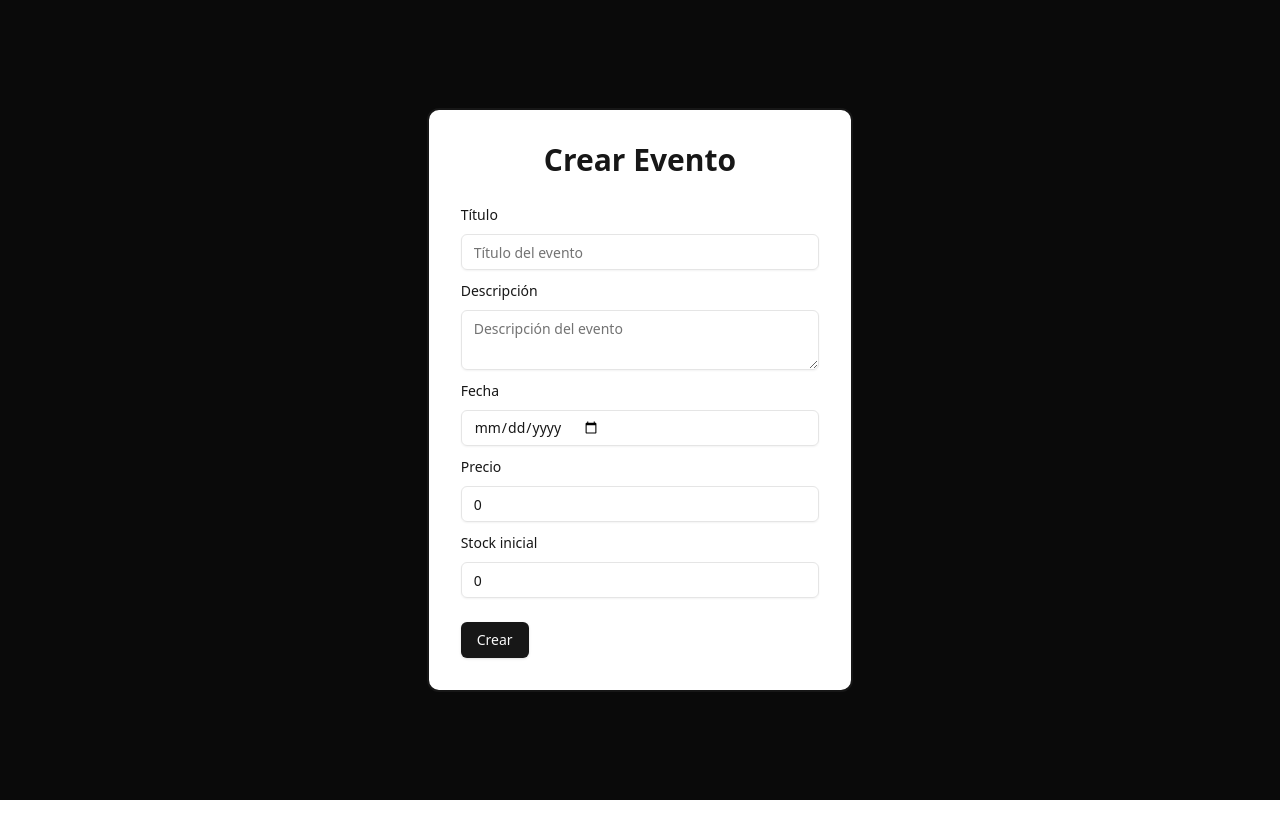
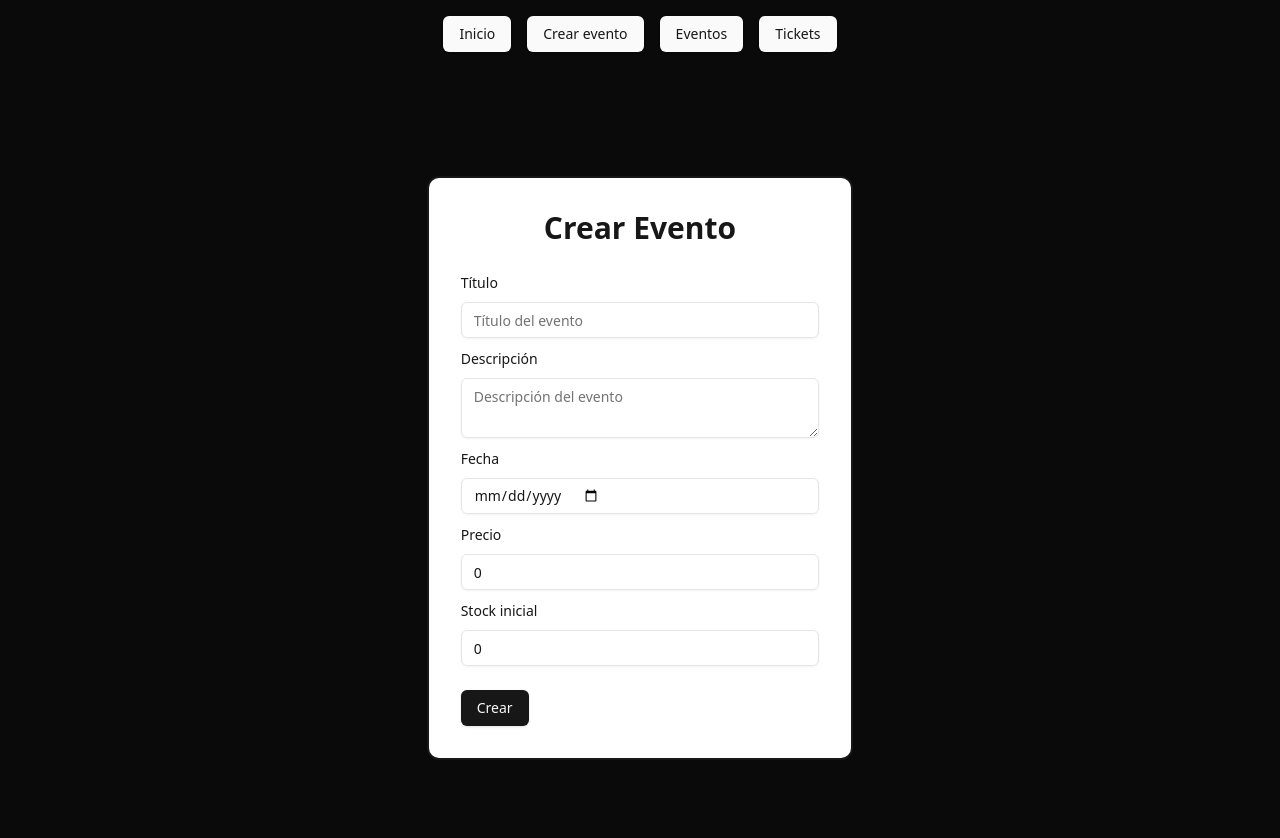
Before and after one commit to BenjaRubio/ticket-seller, a Next.js app: page /admin/events in a window 1280 px wide. Shown: the top 838 px of the page. Before the commit the page ends 800 px from the top, so only its background shows below. Built offline with nearby package versions, Linux system fonts and the light colour scheme.

Commit message:
feat: add nav bar for easy navigation

```diff
--- a/src/app/layout.tsx
+++ b/src/app/layout.tsx
@@ -1,6 +1,7 @@
 import type { Metadata } from "next";
 import localFont from "next/font/local";
 import "./globals.css";
+import { NavBar } from "@/components/navBar";
 
 const geistSans = localFont({
   src: "./fonts/GeistVF.woff",
@@ -28,6 +29,7 @@ export default function RootLayout({
       <body
         className={`${geistSans.variable} ${geistMono.variable} antialiased`}
       >
+        <NavBar />
         {children}
       </body>
     </html>
--- a/src/app/page.tsx
+++ b/src/app/page.tsx
@@ -2,8 +2,10 @@ import Image from "next/image";
 
 export default function Home() {
   return (
-    <div>
-      <h1>Hello World</h1>
+    <div className="flex flex-col items-center justify-center h-screen bg-foreground">
+      <h1 className="text-4xl font-bold text-primary-foreground">
+        Bienvenido a la plataforma de eventos más grande del planeta
+      </h1>
     </div>
   );
 }
--- /dev/null
+++ b/src/components/navBar.tsx
@@ -0,0 +1,21 @@
+import Link from "next/link";
+import { Button } from "./ui/button";
+
+export const NavBar = () => {
+  return (
+    <div className="flex justify-center gap-4 p-4 bg-foreground">
+      <Button asChild className="bg-primary-foreground text-primary">
+        <Link href="/">Inicio</Link>
+      </Button>
+      <Button asChild className="bg-primary-foreground text-primary">
+        <Link href="/admin/events">Crear evento</Link>
+      </Button>
+      <Button asChild className="bg-primary-foreground text-primary">
+        <Link href="/events">Eventos</Link>
+      </Button>
+      <Button asChild className="bg-primary-foreground text-primary">
+        <Link href="/admin/tickets">Tickets</Link>
+      </Button>
+    </div>
+  )
+}
```
